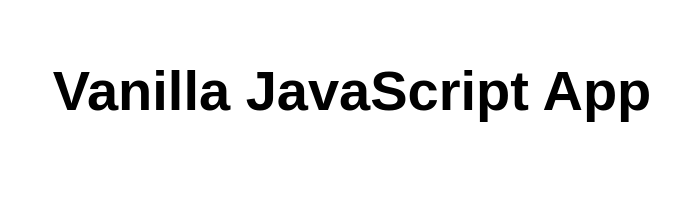
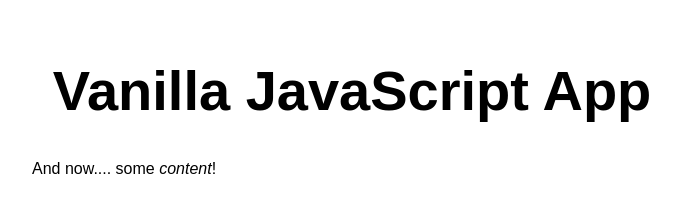
Before and after one commit to dankronstal/PlayingWithMaps, a website: page src/index.html in a window 1280 px wide. Shown: the whole page, without its empty margins (288-968 px from the left). Drawn offline with Linux system fonts and the light colour scheme.

Commit message:
Update index.html

```diff
--- a/src/index.html
+++ b/src/index.html
@@ -11,6 +11,7 @@
 <body>
   <main>
     <h1>Vanilla JavaScript App</h1>
+    <p>And now.... some <i>content</i>!</p>
   </main>
 </body>
 
```
